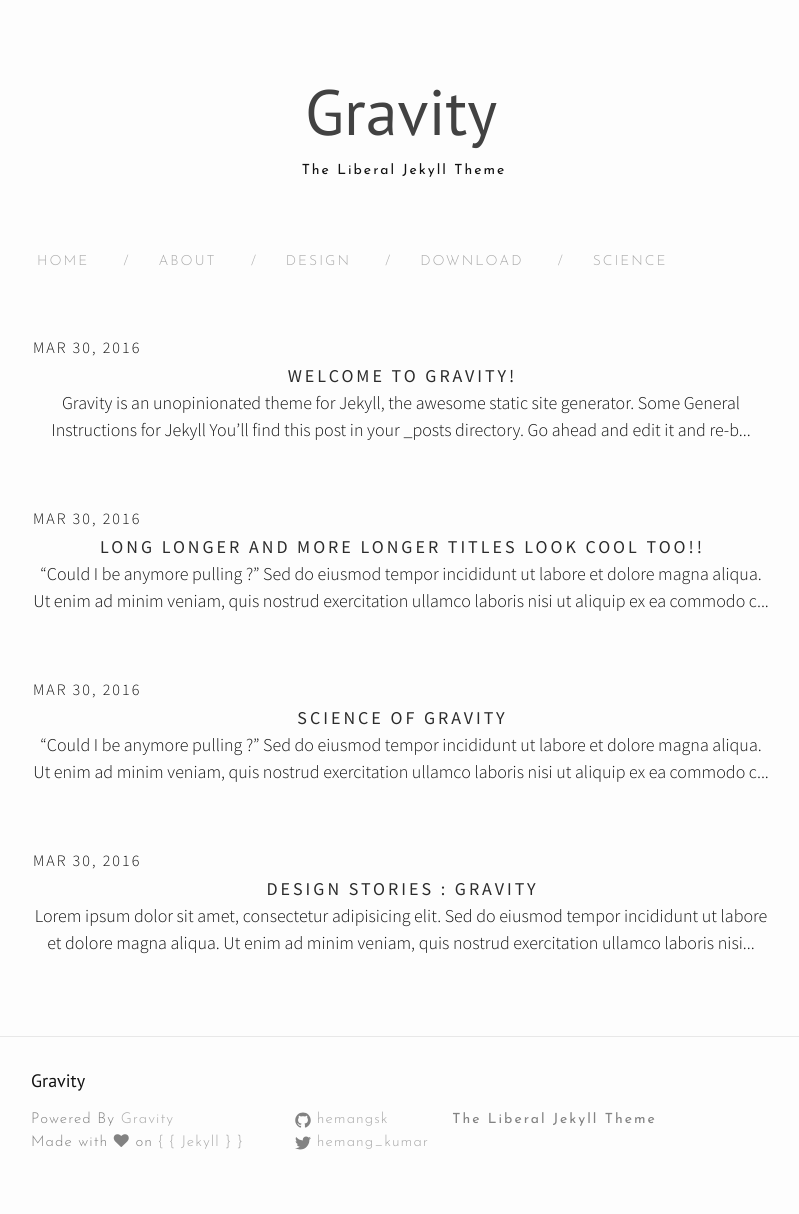
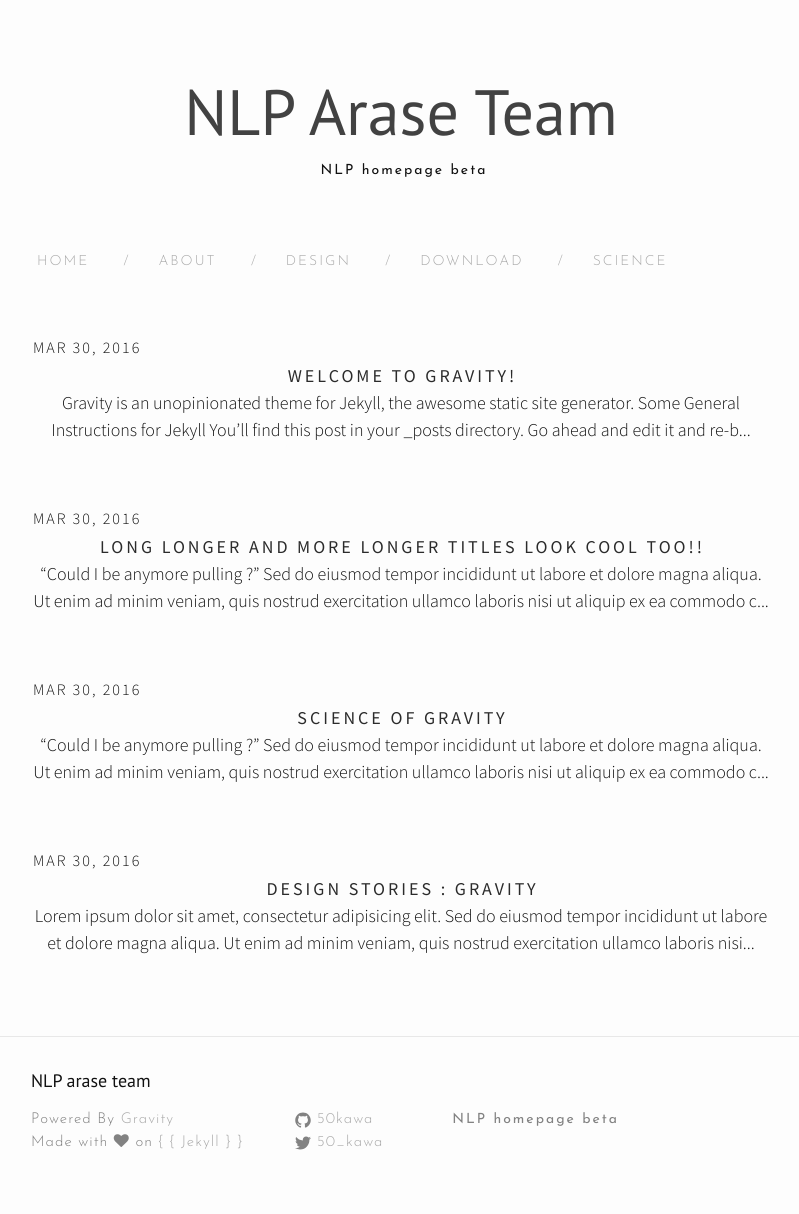
Before and after one commit to nlp-arase/nlp-arase.github.io, a Jekyll site: the page built from index.html, in a window 1280 px wide. Shown: the whole page, without its empty margins (239-1038 px from the left). Built offline with Jekyll 4.4.1, drawn with Linux system fonts in a browser that asks for light colours; nearby versions of some CDN libraries; the list of posts is cut into pages by our own code.

Commit message:
update config

```diff
--- a/_config.yml
+++ b/_config.yml
@@ -6,13 +6,13 @@
 # 'jekyll serve'. If you change this file, please restart the server process.
 
 # Site settings
-title: Gravity
-email: hemangsk@gmail.com
-description: The Liberal Jekyll Theme
+title: NLP arase team
+email: nlp.hp.arase@gmail.com
+description: NLP homepage beta
 baseurl: "" # the subpath of your site, e.g. /blog
-url: "http://yourdomain.com" # the base hostname & protocol for your site
-twitter_username: hemang_kumar
-github_username:  hemangsk
+url: "http://nlp-arase.github.io" # the base hostname & protocol for your site
+twitter_username: 50_kawa
+github_username:  50kawa
 paginate: 5
 theme-dark: false #Set to true to change to dark website theme
 
```
